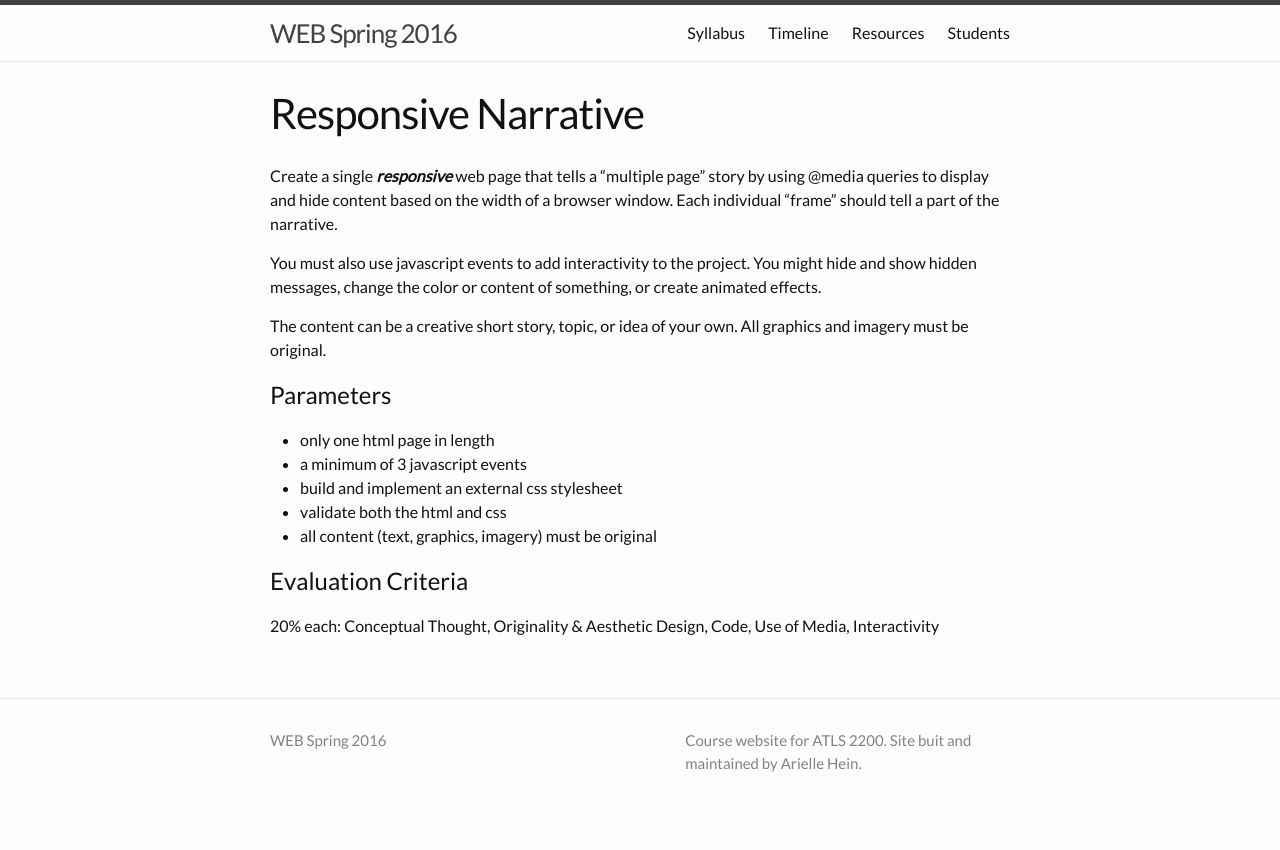
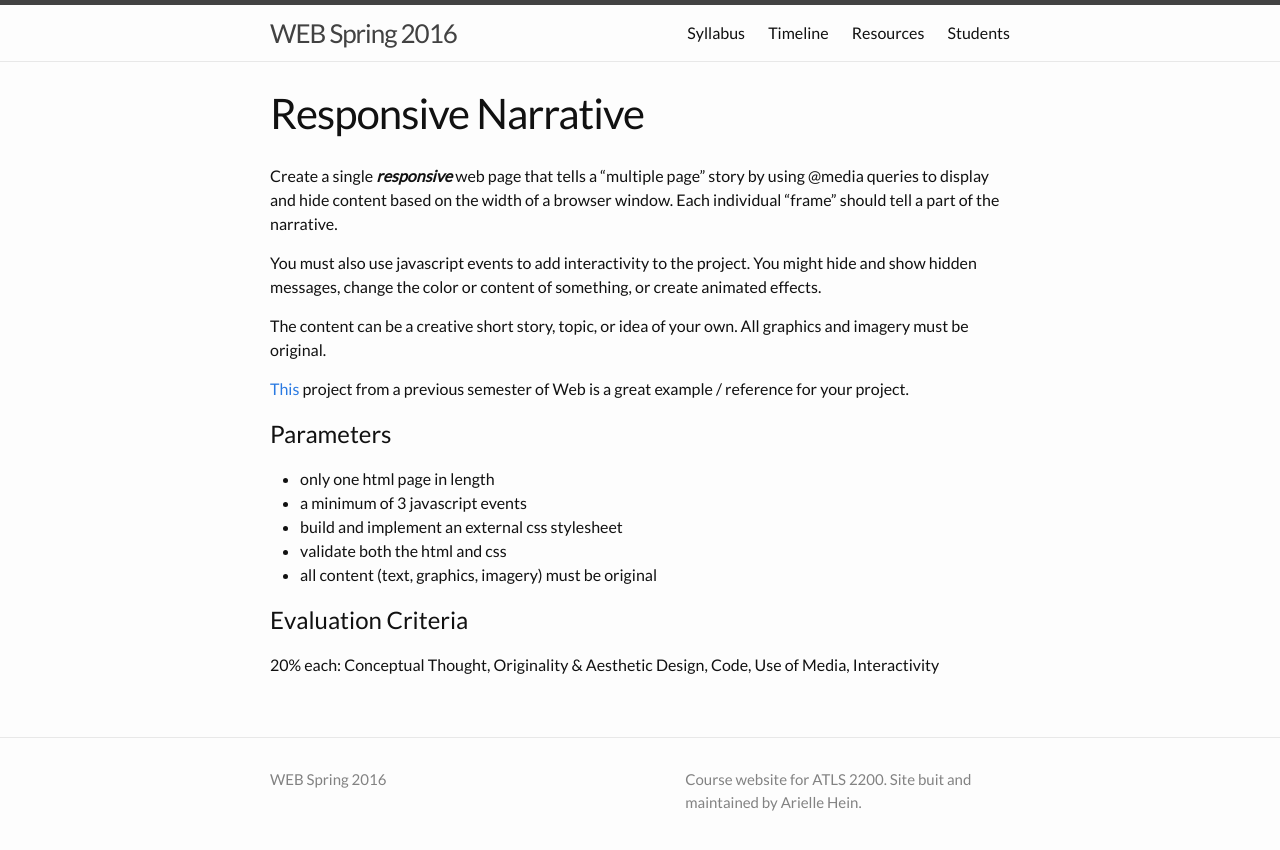
Before and after one commit to coloringchaos/web-spring-16, a Jekyll site: the page built from assignments/project-4.md, in a window 1280 px wide. Shown: the top 850 px of the page. Built offline with Jekyll 4.4.1, drawn with Linux system fonts in a browser that asks for light colours.

Commit message:
adding reference project

```diff
--- a/assignments/project-4.md
+++ b/assignments/project-4.md
@@ -11,6 +11,8 @@ You must also use javascript events to add interactivity to the project. You mig
 
 The content can be a creative short story, topic, or idea of your own. All graphics and imagery must be original.
 
+[This](http://creative.colorado.edu/~aljo7103/web/responsive-story.html) project from a previous semester of Web is a great example / reference for your project.
+
 
 # Parameters
 + only one html page in length
```
